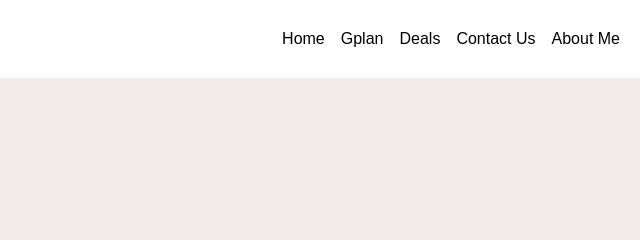
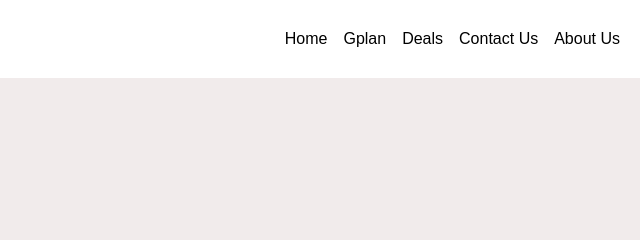
Before and after one commit to ThisisShem/NotGlobePostpaid2.io, a plain HTML site: page index.html in a window 1280 px wide. Shown: the top 240 px of the page, 640-1280 px from the left. Drawn offline with nearby package versions, Linux system fonts and the light colour scheme; a script that the page names is missing.

Commit message:
Update index.html

```diff
--- a/index.html
+++ b/index.html
@@ -109,7 +109,7 @@
                             <a class="nav-link" href="#contact">Contact Us</a>
                         </li>
                          <li class="nav-item">
-                              <a class="nav-link" href="about.html">About Me</a>
+                              <a class="nav-link" href="about.html">About Us</a>
         </li>
                     </ul>
     </div>
```
